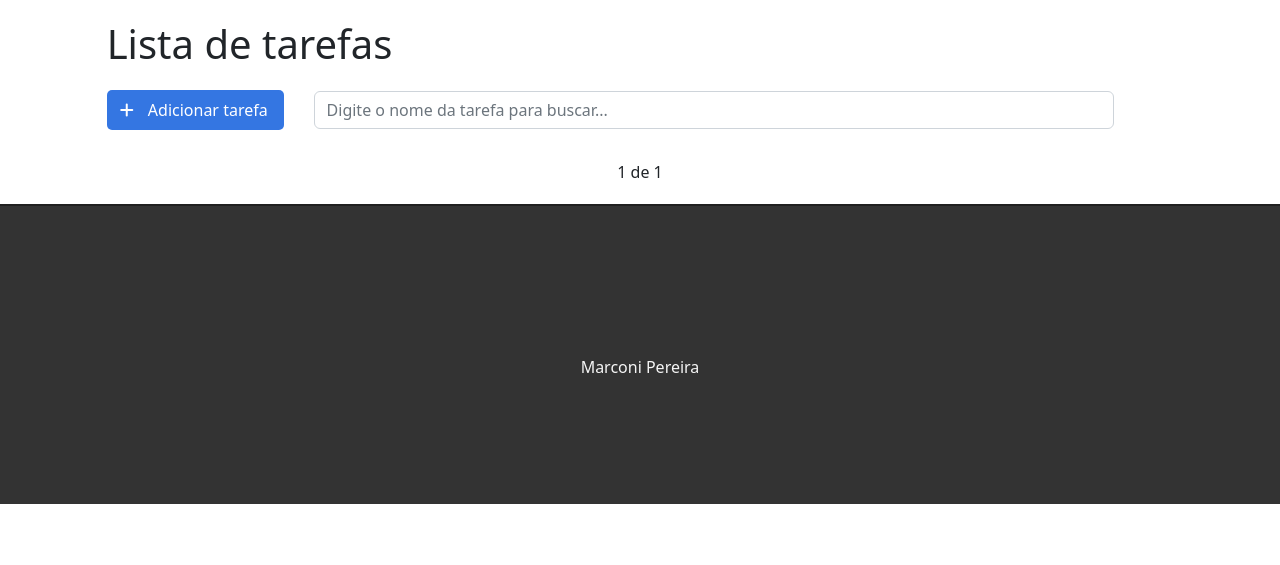
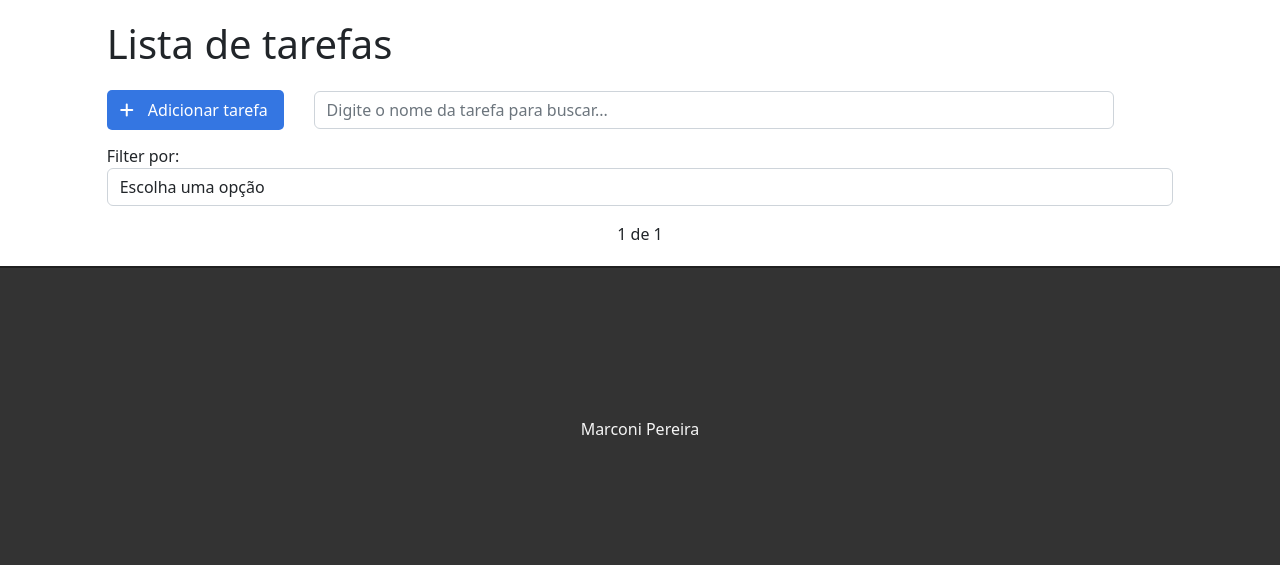
Before and after one commit to marconimike/tarefa, a Django app: page / in a window 1280 px wide. Shown: the part 57-622 px from the top of the page. Run offline with Django 4.2, Linux system fonts and the light colour scheme; the visitor is signed in with stand-in values (Sample User, id 1); data that the repository does not hold is empty; some libraries are stand-ins or nearby versions.

Commit message:
Filtrando as tarefas por status

```diff
--- a/todo/tasks/static/css/styles.css
+++ b/todo/tasks/static/css/styles.css
@@ -65,6 +65,17 @@
     display: inline-block;
 }
 
+/* Filter*/
+
+.filter-div {
+    margin-bottom: 15px;
+    padding: 0;
+}
+.filter {
+    display:inline-block;
+    width: 200px;
+    margin-left: 10px;
+}
 /* Lista de tarefas */
 
 .list-div {
@@ -79,6 +90,7 @@
     list-style: none;
     font-size: 20px;
     height: 50px;
+    padding: 0 15px;
     padding-top: 10px;
     border-bottom: 1px dashed #CCC;
 }
--- a/todo/tasks/templates/tasks/list.html
+++ b/todo/tasks/templates/tasks/list.html
@@ -16,6 +16,14 @@
             <input class="form-control" type="text" id="search" name="search" placeholder="Digite o nome da tarefa para buscar..." value="{{ resquest.GET.search }}">
 
         </form>
+    </div>
+    <div class="col-12 filter-div">
+        <span>Filter por:</span>
+        <select name="filter" id="filter" class="form-control">
+            <option value="">Escolha uma opção</option>
+            <option value="done">Tarefas concluidas</option>
+            <option value="doing">Tarefas a fazer</option>
+        </select>
     </div>
 
     {% if messages %}
--- a/todo/tasks/views.py
+++ b/todo/tasks/views.py
@@ -10,9 +10,15 @@ from django.contrib import messages
 def taskList(request):
 
     search = request.GET.get('search')
+    filter = request.GET.get('filter')
+
     if search:
 
         tasks = Task.objects.filter(title__icontains=search, user=request.user)
+
+    elif filter:
+
+        tasks = Task.objects.all().order_by('-created_at').filter(user=request.user)
 
     else:
 
```
Also changed, not shown: todo/tasks/static/js/scrpts.js (+12 -5 lines).
